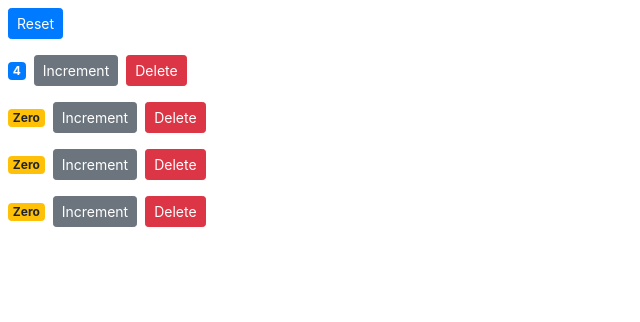
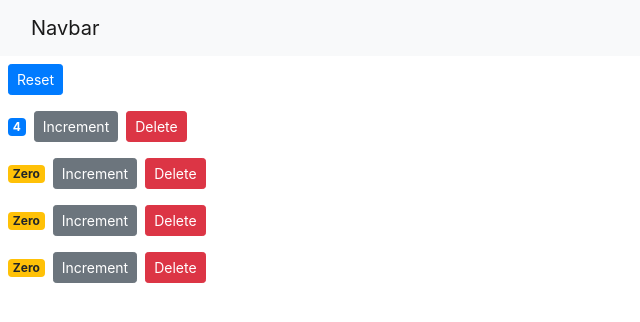
Before and after one commit to tejasrai/react-basics, a React (Create React App) app: page / in a window 1280 px wide. Shown: the top 322 px of the page, without its empty margins (0-640 px from the left). Built offline with nearby package versions, Linux system fonts and the light colour scheme.

Commit message:
adding navbar and multiple components in sync

```diff
--- a/src/App.js
+++ b/src/App.js
@@ -1,24 +1,18 @@
-import logo from './logo.svg';
+import logo, { ReactComponent } from './logo.svg';
 import './App.css';
+import React from 'react';
+import NavBar from './components/navbar';
+import Counters from './components/counters';
+
 
 function App() {
   return (
-    <div className="App">
-      <header className="App-header">
-        <img src={logo} className="App-logo" alt="logo" />
-        <p>
-          Edit <code>src/App.js</code> and save to reload.
-        </p>
-        <a
-          className="App-link"
-          href="https://reactjs.org"
-          target="_blank"
-          rel="noopener noreferrer"
-        >
-          Learn React
-        </a>
-      </header>
-    </div>
+    <React.Fragment>
+    <NavBar/>
+    <main classname="container">
+      <Counters/>
+    </main>
+    </React.Fragment>
   );
 }
 
--- /dev/null
+++ b/src/components/navbar.jsx
@@ -0,0 +1,13 @@
+import React, { Component } from 'react';
+class NavBar extends Component {
+    state = {  }
+    render() {
+        return ( <nav className="navbar navbar-light bg-light">
+        <div className="container-fluid">
+          <a className="navbar-brand" href="#">Navbar</a>
+        </div>
+      </nav> );
+    }
+}
+
+export default NavBar;
--- a/src/index.js
+++ b/src/index.js
@@ -4,13 +4,10 @@
 import App from './App';
 import reportWebVitals from './reportWebVitals';
 import 'bootstrap/dist/css/bootstrap.css';
-import Counters from './components/counters';
 
 
 ReactDOM.render(
-  <React.StrictMode>
-    <Counters />
-  </React.StrictMode>,
+    <App />,
   document.getElementById('root')
 );
 
```
Also changed, not shown: 1 other file (tests, documents, lock files or other folders).
